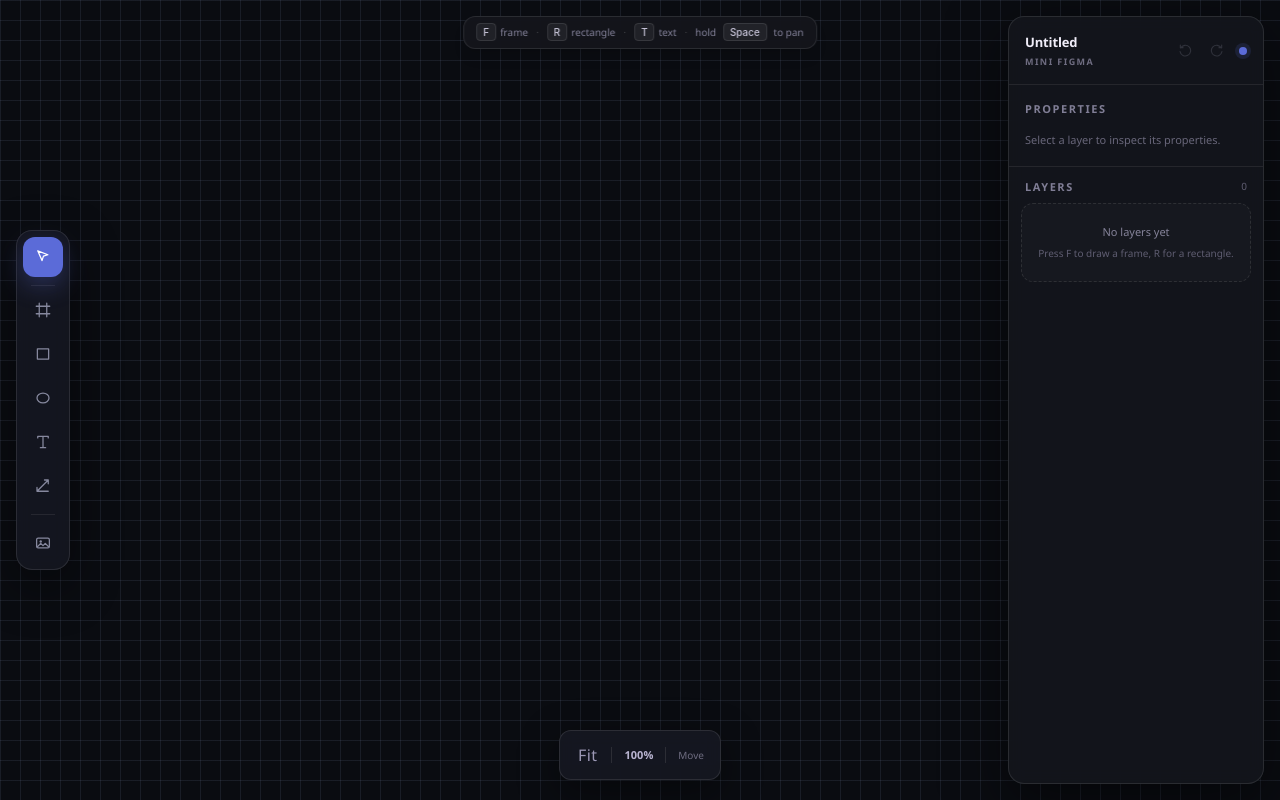
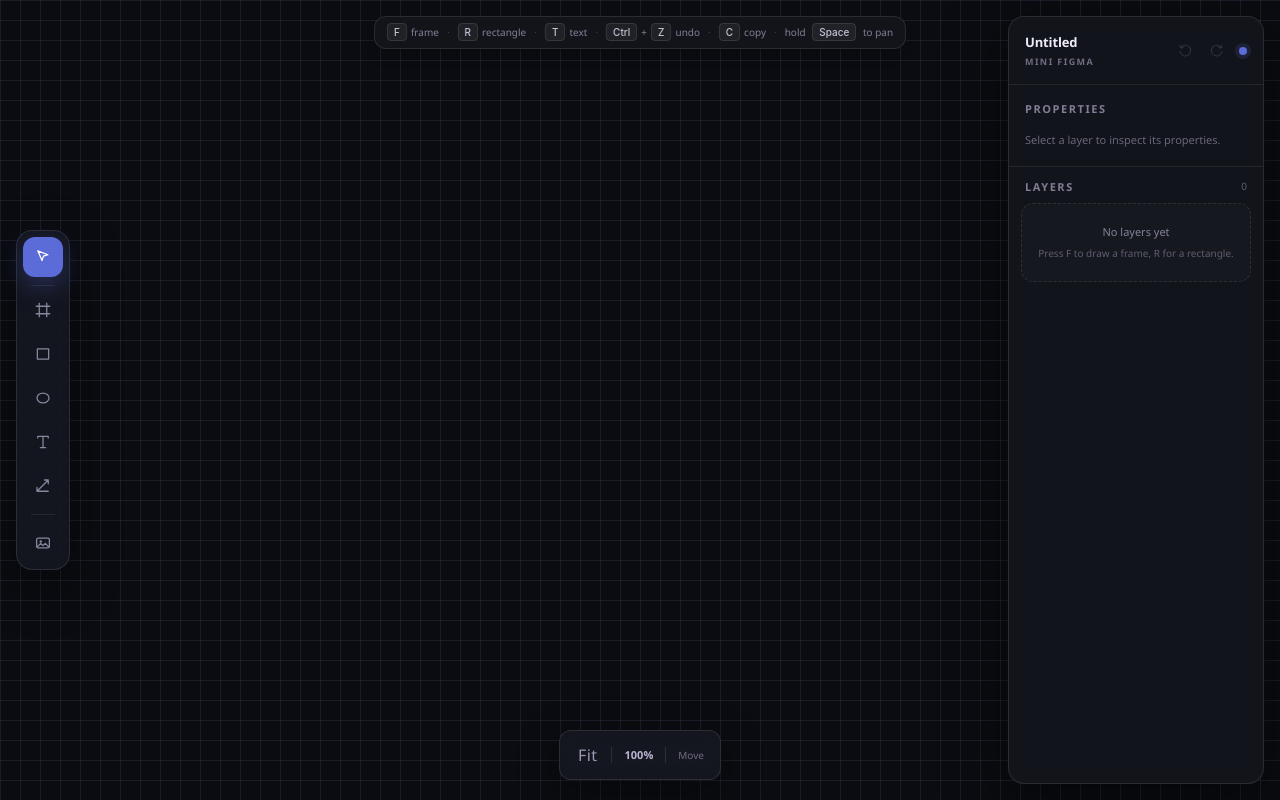
Before and after one commit to iobenBoben/minifigma, a React (Vite) app: page / in a window 1280 px wide. Built offline with nearby package versions, Linux system fonts and the light colour scheme.

Commit message:
обновить README и подсказку на холсте под новые возможности

```diff
--- a/src/App.tsx
+++ b/src/App.tsx
@@ -171,6 +171,20 @@ export default function App() {
         </kbd>
         text
         <span className="mx-2 text-white/20">·</span>
+        <kbd className="mr-1 rounded border border-white/10 bg-white/6 px-1.5 py-0.5 font-sans text-[#c9c6da]">
+          Ctrl
+        </kbd>
+        <span className="mr-1">+</span>
+        <kbd className="mr-1 rounded border border-white/10 bg-white/6 px-1.5 py-0.5 font-sans text-[#c9c6da]">
+          Z
+        </kbd>
+        undo
+        <span className="mx-2 text-white/20">·</span>
+        <kbd className="mr-1 rounded border border-white/10 bg-white/6 px-1.5 py-0.5 font-sans text-[#c9c6da]">
+          C
+        </kbd>
+        copy
+        <span className="mx-2 text-white/20">·</span>
         hold <kbd className="mx-1 rounded border border-white/10 bg-white/6 px-1.5 py-0.5 font-sans text-[#c9c6da]">Space</kbd> to pan
       </div>
     </div>
```
Also changed, not shown: 1 other file (tests, documents, lock files or other folders).
